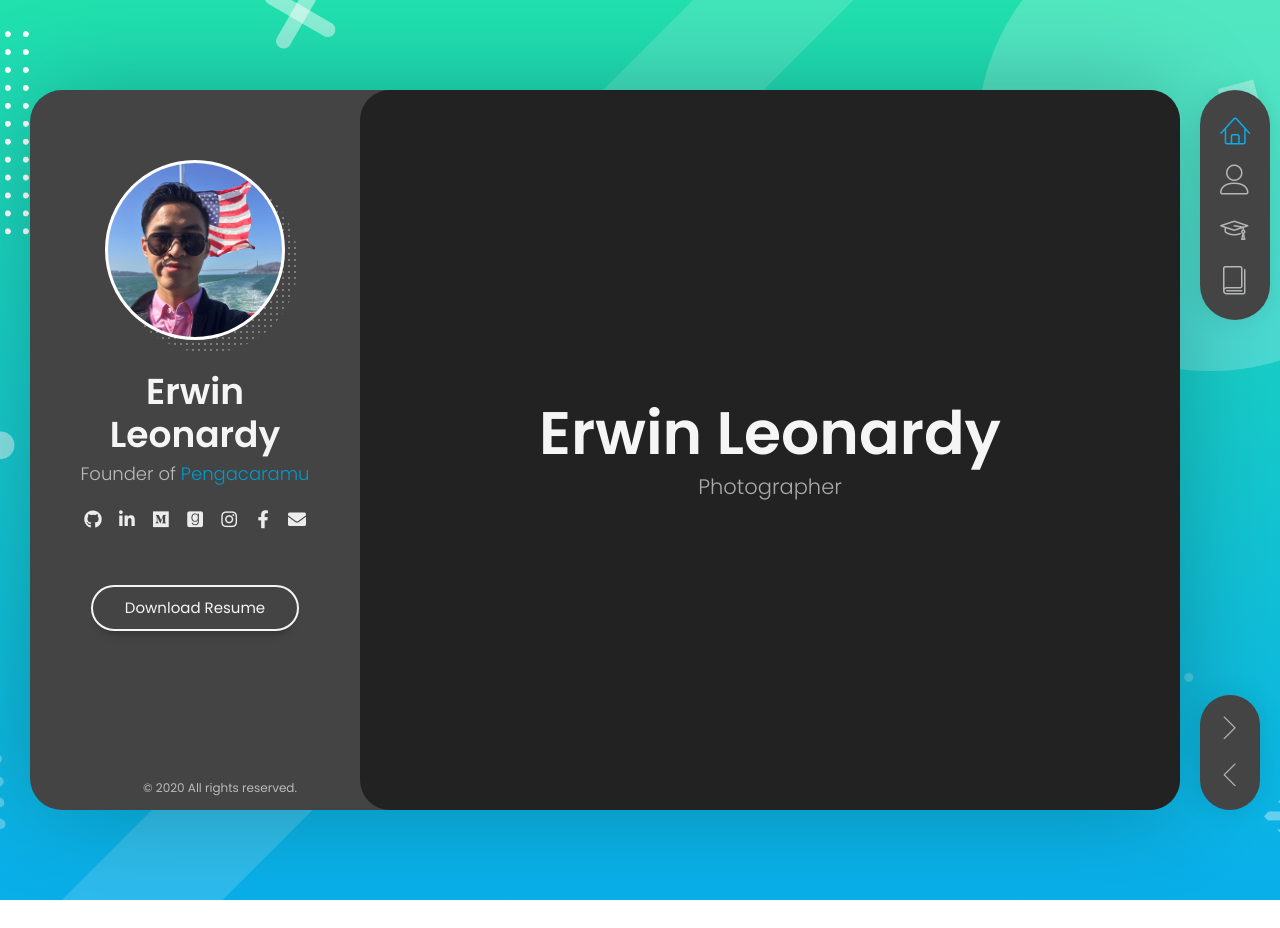
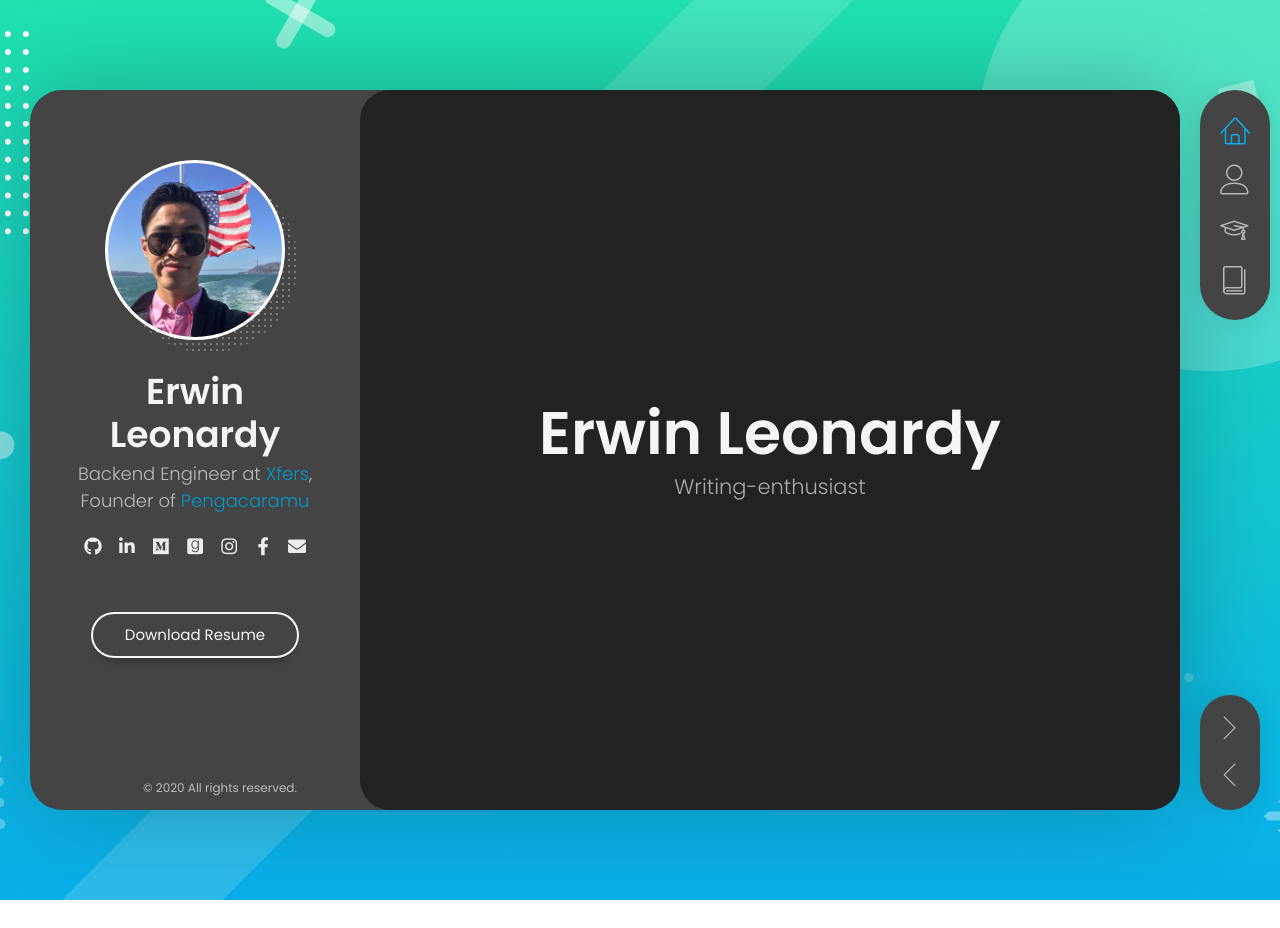
Before and after one commit to erwinleonardy/erwin-leonardy, a Jekyll site: the page built from index.html, in a window 1280 px wide. Built offline with Jekyll 4.4.1, drawn with Linux system fonts in a browser that asks for light colours.

Commit message:
Updated online resume and bio

```diff
--- a/_includes/header.html
+++ b/_includes/header.html
@@ -9,6 +9,7 @@
       </div>
       <div class="header-titles">
         <h2>Erwin Leonardy</h2>
+        <h4>Backend Engineer at <a href="https://www.xfers.com/" target="_blank">Xfers</a>,</h4>
         <h4>Founder of <a href="https://pengacaramu.com" target="_blank">Pengacaramu</a></h4>
       </div>
     </div>
--- a/_includes/pages/home.html
+++ b/_includes/pages/home.html
@@ -7,17 +7,18 @@
             <div class="title-block">
                 <h2>Erwin Leonardy</h2>
                 <div class="owl-carousel text-rotation">
-                <div class="item">
-                    <div class="sp-subtitle">Fullstack-developer</div>
-                </div>
+                    <div class="item">
+                        <div class="sp-subtitle">Software-engineer</div>
+                    </div>
 
-                <div class="item">
-                    <div class="sp-subtitle">Photographer</div>
-                </div>
+                    <div class="item">
+                        <div class="sp-subtitle">Writing-enthusiast</div>
+                    </div>
 
-                <div class="item">
-                    <div class="sp-subtitle">Writing-enthusiast</div>
-                </div>
+
+                    <div class="item">
+                        <div class="sp-subtitle">Photographer</div>
+                    </div>
                 </div>
             </div>
             </div>
--- a/_includes/pages/resume.html
+++ b/_includes/pages/resume.html
@@ -38,6 +38,21 @@
         </div>
 
         <div class="timeline timeline-second-style clearfix">
+            <div class="timeline-item clearfix">
+                <div class="left-part">
+                    <h5 class="item-period">Oct 2020 – Present</h5>
+                    <span class="item-company">Xfers (YC S15)</span>
+                </div>
+                <div class="divider"></div>
+                <div class="right-part">
+                    <h4 class="item-title">Backend Engineer</h4>
+                    <p>
+                    • Xfers is Southeast Asia's leading Fintech platform for digital businesses.<br />
+                    • Tech-stack: Ruby on Rails & MySQL
+                    </p>
+                </div>
+            </div>
+
             <div class="timeline-item clearfix">
                 <div class="left-part">
                     <h5 class="item-period">Jan 2020 – Present</h5>
```
Lines whose indentation alone changed are shown as unchanged.
